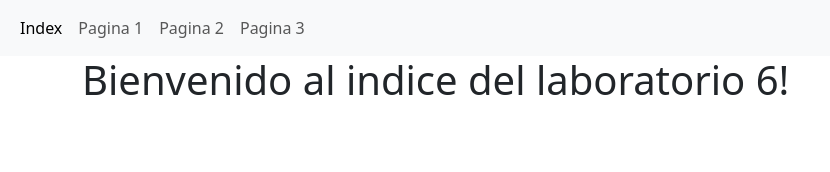
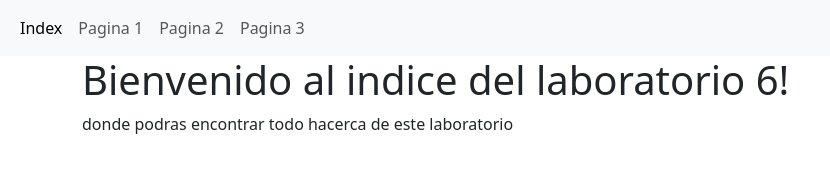
Before and after one commit to MrClumsy-ai/Laboratorio6, a plain HTML site: page index.html in a window 1280 px wide. Shown: the whole page, without its empty margins (0-830 px from the left). Drawn offline with nearby package versions, Linux system fonts and the light colour scheme.

Commit message:
añadido texto en index.html

```diff
--- a/index.html
+++ b/index.html
@@ -30,6 +30,7 @@
 		<main>
 			<div class="container">
 				<h1>Bienvenido al indice del laboratorio 6!</h1>
+				<p> donde podras encontrar todo hacerca de este laboratorio </p>
 			</div>
 		</main>
 		<script src="https://cdn.jsdelivr.net/npm/bootstrap@5.3.3/dist/js/bootstrap.bundle.min.js"></script>
```
